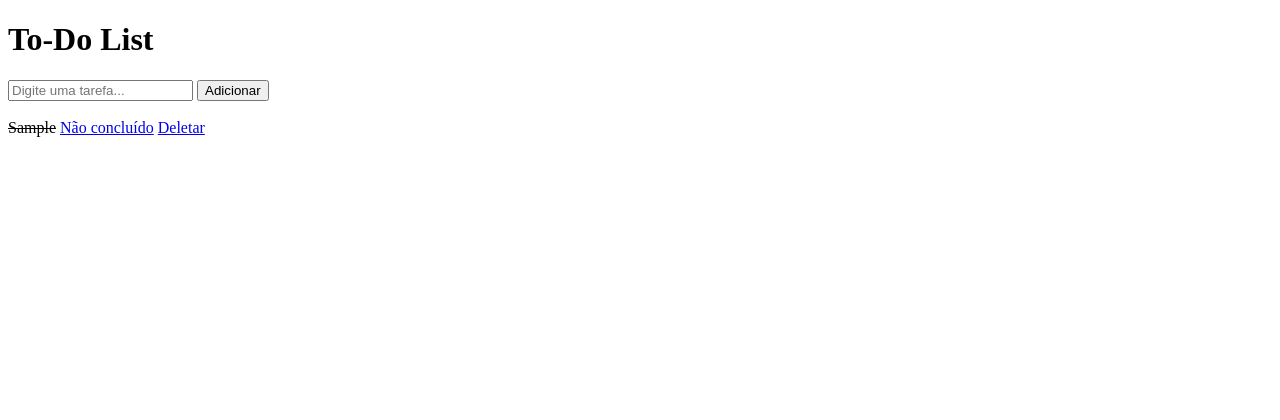
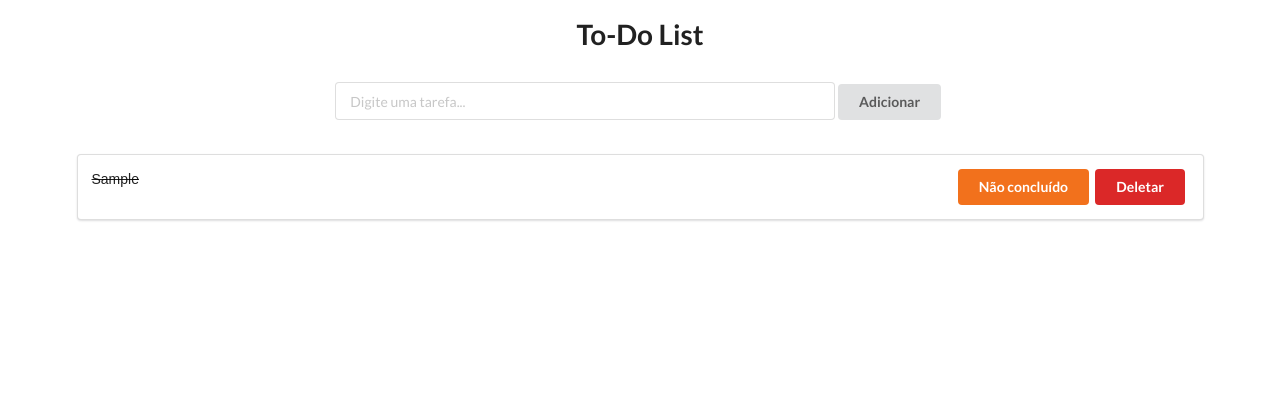
Before and after one commit to mhscabia/to-do-list-flask, a Flask app: page / in a window 1280 px wide. Shown: the top 420 px of the page. Before the commit the page ends 137 px from the top, so only its background shows below. Run offline with Flask 3, Linux system fonts and the light colour scheme; tables that the repository leaves empty hold one stand-in row (values such as "Sample post"); some libraries are stand-ins or nearby versions.

Commit message:
add style

```diff
--- a/templates/index.html
+++ b/templates/index.html
@@ -4,32 +4,53 @@
     <meta charset="UTF-8">
     <meta name="viewport" content="width=device-width, initial-scale=1.0">
     <title>To-do List</title>
+    <link rel="stylesheet" href="https://cdn.jsdelivr.net/npm/semantic-ui@2.5.0/dist/semantic.min.css">
+    <style>
+        .task-text {
+            flex-grow: 1; /* Ocupa todo o espaço disponível */
+            font-family: Arial, Helvetica, sans-serif;
+            font-size: 14px;  /* Tamanho da fonte */
+            word-wrap: break-word;  /* Quebra de linha automática */
+            text-align: justify; /* Texto justificado */
+            margin-right: 10px; /* Espaçamento entre texto e botões */
+        }
+        .task-buttons {
+            flex-shrink: 0; /* Não encolhe */
+            margin-left: 40px;
+            align-self: center;
+        }
+    </style>
 </head>
 <body>
-    <h1>To-Do List</h1>
-    <form action="/add" method="post">
+    <div style="margin-top: 20px; text-align: center;"  class="ui container">
+    <h1 style="margin-bottom: 30px;" class="ui center aligned header">To-Do List</h1>
+    <form class="ui form" action="/add" method="post">
+        <span style="width: 500px;" class="ui input">
             <input type="text" name="task" id="task" placeholder="Digite uma tarefa...">
-        <input type="submit" value="Adicionar">
+        </span>
+        <input class="ui button" type="submit" value="Adicionar">
     </form>
     <br>
     {% for todo in todo_list %}
-        <div>
-
+        <div class="ui segment" style="display: flex; justify-content: space-between;">
+            <span class="task-text">
                 {% if todo.done == False %}
                 <label for="todo">{{ todo.task }}</label>
                 {% else %}
                 <label for="todo"><s>{{ todo.task }}</s></label>
                 {% endif %}
-
+            </span>
+            <span class="task-buttons">
                 {% if todo.done == False %}
-            <a href="/update/{{ todo.id }}">Concluído</a>
+                <a class="ui primary button" href="/update/{{ todo.id }}">Concluído</a>
                 {% else %}
-            <a href="/update/{{ todo.id }}">Não concluído</a>
+                <a class="ui orange button" href="/update/{{ todo.id }}">Não concluído</a>
                 {% endif %}
 
-            <a href="/delete/{{ todo.id }}">Deletar</a>
+                <a class="ui red button" href="/delete/{{ todo.id }}">Deletar</a>
+            </span>
         </div>
     {% endfor %}
-
+</div>
 </body>
 </html>
```
Lines whose indentation alone changed are shown as unchanged.
